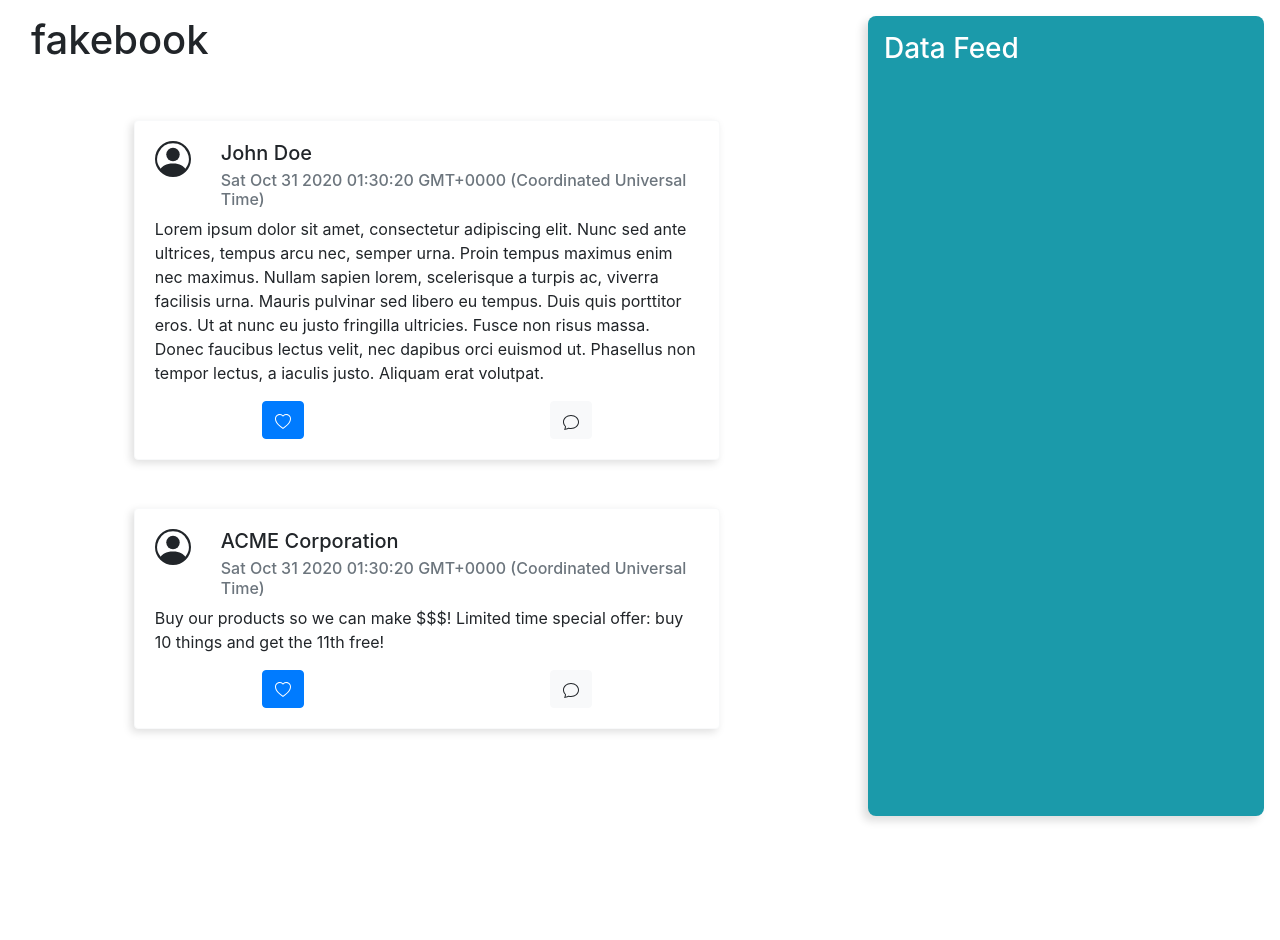
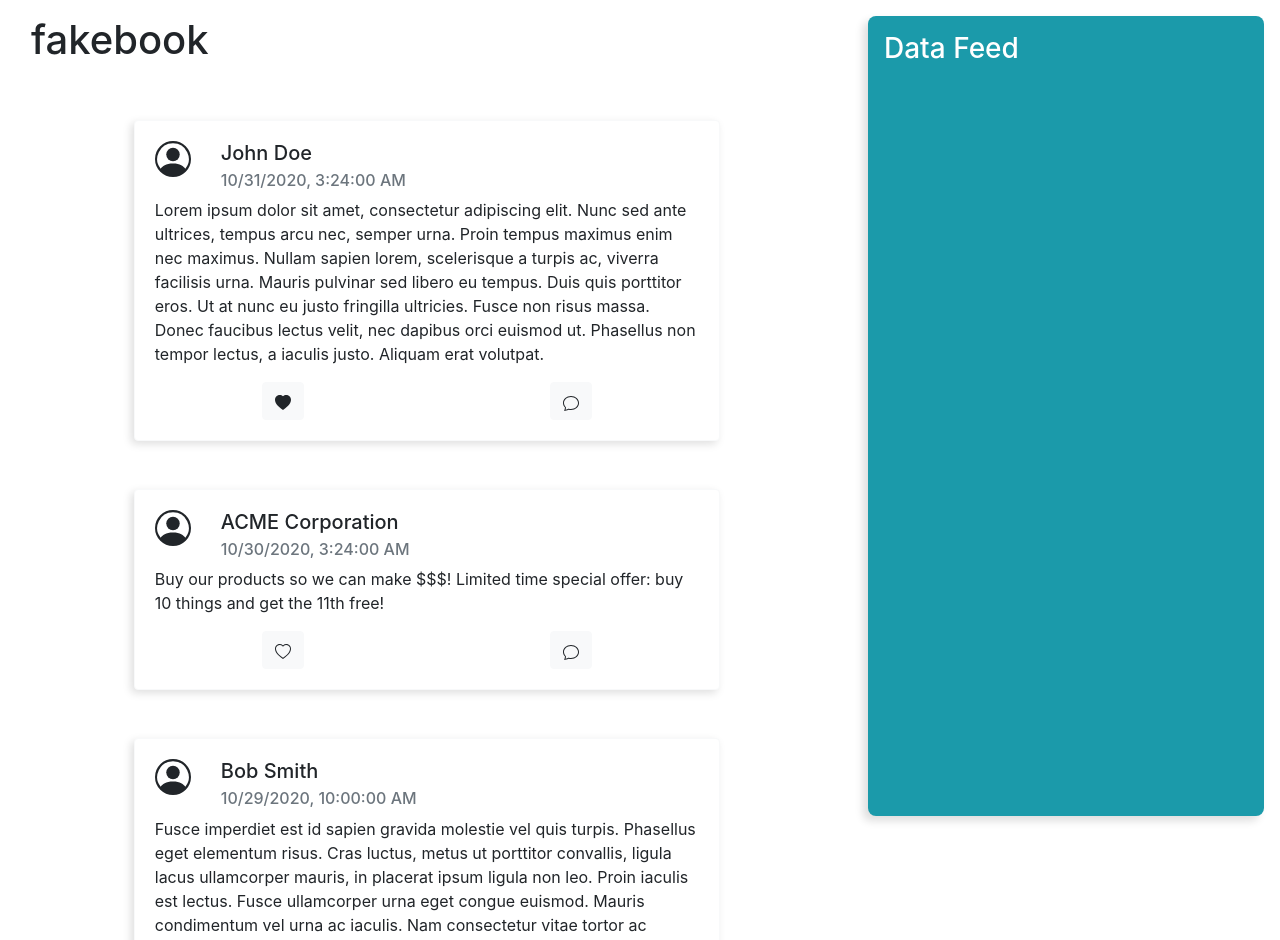
Before and after one commit to sshamaiengar/mock-platform-ui, a React (Create React App) app: page / in a window 1280 px wide. Shown: the top 940 px of the page. Before the commit the page ends 816 px from the top, so only its background shows below. Built offline with nearby package versions, Linux system fonts and the light colour scheme.

Commit message:
Implement liking NewsFeedItems
Refactor NewsFeed as class component

```diff
--- a/src/components/NewsFeed.js
+++ b/src/components/NewsFeed.js
@@ -1,4 +1,4 @@
-import { useState, useEffect } from 'react';
+import { Component } from 'react';
 import Container from 'react-bootstrap/Container';
 import NewsFeedItem from './NewsFeedItem';
 import Row from 'react-bootstrap/Row';
@@ -11,36 +11,62 @@ const items = [
     {
         author: {name: "John Doe"},
         text: "Lorem ipsum dolor sit amet, consectetur adipiscing elit. Nunc sed ante ultrices, tempus arcu nec, semper urna. Proin tempus maximus enim nec maximus. Nullam sapien lorem, scelerisque a turpis ac, viverra facilisis urna. Mauris pulvinar sed libero eu tempus. Duis quis porttitor eros. Ut at nunc eu justo fringilla ultricies. Fusce non risus massa. Donec faucibus lectus velit, nec dapibus orci euismod ut. Phasellus non tempor lectus, a iaculis justo. Aliquam erat volutpat.",
-        date: Date("2020-10-31T03:24:00")
+        date: new Date("2020-10-31T03:24:00"),
+        liked: true
     },
     {
         author: {name: "ACME Corporation"},
         text: "Buy our products so we can make $$$! Limited time special offer: buy 10 things and get the 11th free!",
-        date: Date("2020-10-30T03:24:00")
+        date: new Date("2020-10-30T03:24:00"),
+        liked: false
+    },
+    {
+        author: {name: "Bob Smith"},
+        text: "Fusce imperdiet est id sapien gravida molestie vel quis turpis. Phasellus eget elementum risus. Cras luctus, metus ut porttitor convallis, ligula lacus ullamcorper mauris, in placerat ipsum ligula non leo. Proin iaculis est lectus. Fusce ullamcorper urna eget congue euismod. Mauris condimentum vel urna ac iaculis. Nam consectetur vitae tortor ac ultricies. Fusce semper nulla ut urna dignissim, ut tincidunt lorem egestas. Vestibulum suscipit auctor eleifend.",
+        date: new Date("2020-10-29T10:00:00"),
+        liked: false
     }
 ]
 
 
-const NewsFeed = () => {
-    const [newsFeedItems, setNewsFeedItems] = useState(items);
+class NewsFeed extends Component {
+    constructor(props) {
+        super(props);
+        this.state = { items: items };
+    }
 
+    onLikeItem(i) {
+        this.setState(this.state.items.map((item, j) => {
+            if (i === j) {
+                item.liked = !item.liked;
+            }
+            console.log(item);
+            return item;
+        }))
+    }
+
+    render() {
         return (
             <Container className="NewsFeed">
                 <h1>fakebook</h1>
                 <Row className="justify-content-md-center">
                     <Col lg={9}>
-                    {newsFeedItems.map((item, i) => (
+                        {this.state.items.map((item, i) => (
                             <NewsFeedItem
                                 key={`${item.author.name}_${item.date}`}
                                 author={item.author}
                                 text={item.text}
                                 date={item.date}
+                                liked={item.liked}
+                                onLike={() => this.onLikeItem(i)}
                             />
                         ))}
                     </Col>
                 </Row>
 
             </Container>
-)};
+        )
+    }
+}
 
 export default NewsFeed;
--- a/src/components/NewsFeedItem.js
+++ b/src/components/NewsFeedItem.js
@@ -4,7 +4,7 @@ import Card from 'react-bootstrap/Card';
 import Button from 'react-bootstrap/Button';
 import Row from 'react-bootstrap/Row';
 import Col from 'react-bootstrap/Col';
-import { Heart, Chat, PersonCircle } from 'react-bootstrap-icons';
+import { Heart, HeartFill, Chat, PersonCircle } from 'react-bootstrap-icons';
 
 const NewsFeedItem = (props) => (
     <Card border="light" className="NewsFeedItem my-5">
@@ -24,7 +24,10 @@ const NewsFeedItem = (props) => (
             </Card.Text>
             <Row>
                 <Col className="text-center">
-                    <Button variant="primary" className="mx-5"><Heart></Heart></Button>
+                    {props.liked
+                        ? <Button variant="light" className="mx-5"><HeartFill onClick={props.onLike}></HeartFill></Button>
+                        : <Button variant="light" className="mx-5"><Heart onClick={props.onLike}></Heart></Button>
+                    }
                 </Col>
                 <Col className="text-center">
                     <Button variant="light" className="mx-5"><Chat></Chat></Button>
```
Lines whose indentation alone changed are shown as unchanged.
